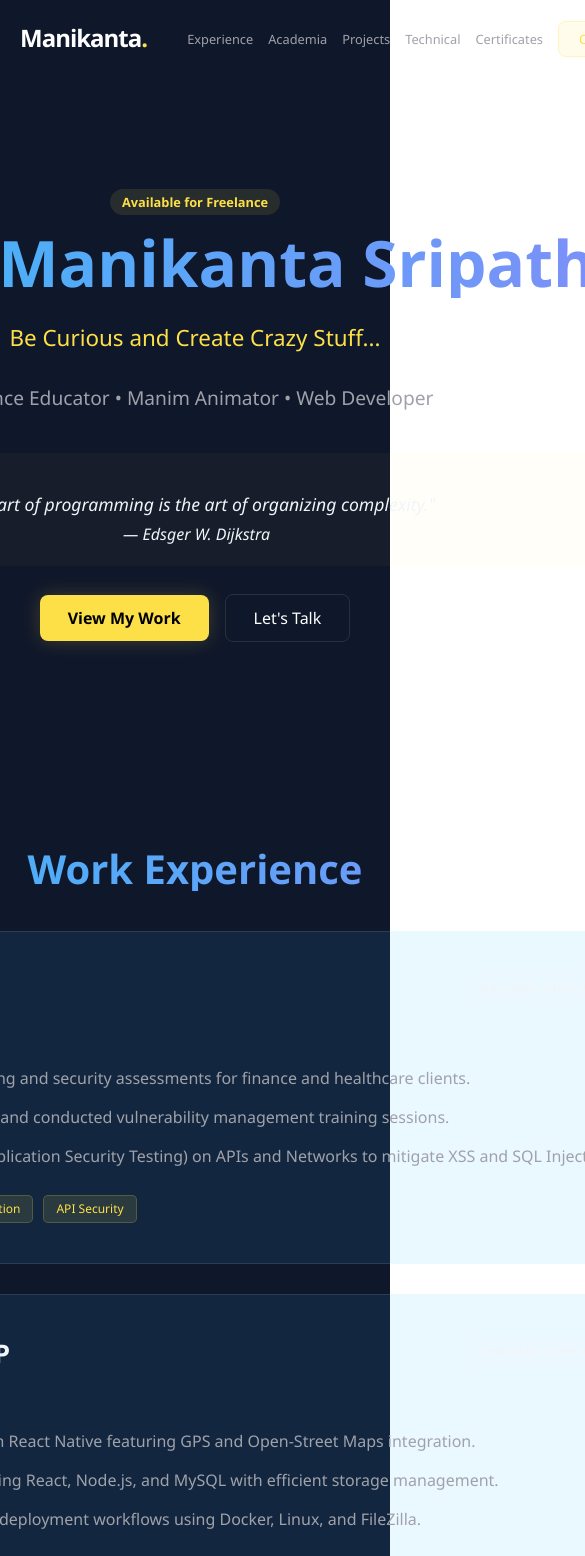
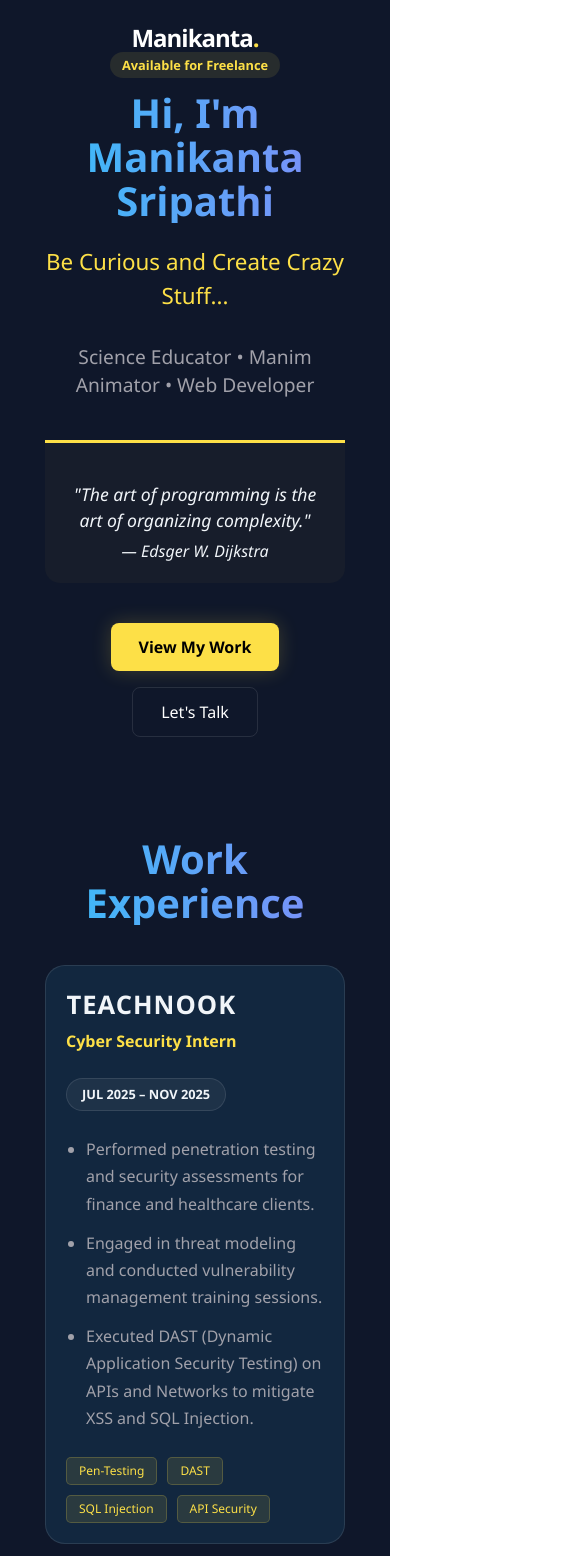
Before and after one commit to sripathimanikanta/mani-portfolio-v2, a React (Vite) app: page / in a window 390 px wide. Shown: the top 1556 px of the page, 585 px wide, since content can reach past the window. Built offline with nearby package versions, Linux system fonts and the light colour scheme.

Commit message:
fixed mobile view

```diff
--- a/src/App.css
+++ b/src/App.css
@@ -215,3 +215,18 @@ h1 {
 .contact-para{
   color: var(--text-muted); font-size: 1.1rem; margin-bottom: 30px;
 }
+/* Mobile Responsive Adjustments */
+@media (max-width: 768px) {
+  :root {
+    --section-padding: 40px 15px;
+  }
+
+  .section-title {
+    font-size: 1.8rem; /* Smaller titles so they don't wrap weirdly */
+    margin-bottom: 30px;
+  }
+
+  body {
+    padding: 20px 10px;
+  }
+}
--- a/src/Components/Projects.jsx
+++ b/src/Components/Projects.jsx
@@ -1,3 +1,5 @@
+import "../Css/Projects.css"
+
 const Projects = () => {
   return (
     <div class="container" id="projects">
--- a/src/Components/Skills.jsx
+++ b/src/Components/Skills.jsx
@@ -1,9 +1,11 @@
+import "../Css/Skills.css"
+
 const Skills = () => {
   const htmldirectPath = "/html5-brands-solid.svg";
   const cssdirectPath = "/css3-alt-brands-solid.svg";
   return (
     <div id="technical">
-      <div class="container">
+      <div className="tech-container">
         <h1>Technical Proficiency</h1>
 
         <div class="skills-grid">
--- a/src/Css/Experience.css
+++ b/src/Css/Experience.css
@@ -79,3 +79,18 @@
   border-radius: 5px;
   border: 1px solid rgba(253, 224, 71, 0.2);
 }
+@media (max-width: 768px) {
+  .experience-card, .project-card {
+    padding: 20px; /* Reduce internal padding */
+  }
+
+  .exp-header {
+    flex-direction: column;
+    align-items: flex-start;
+  }
+
+  .date-badge {
+    align-self: flex-start;
+    margin-top: 10px;
+  }
+}
--- a/src/Css/Hero.css
+++ b/src/Css/Hero.css
@@ -102,3 +102,34 @@
   font-size: 2rem;
   font-weight: 800;
 }
+@media (max-width: 768px) {
+  .hero-content {
+    flex-direction: column-reverse; /* Put the visual/profile at the top */
+    text-align: center;
+    gap: 30px;
+  }
+
+  .hero-text h1 {
+    font-size: 2.5rem;
+  }
+
+  .hero-btns {
+    display: flex;
+    flex-direction: column;
+    /* padding: 1em; */
+    margin: 0 auto;
+    gap: 1em;
+    justify-content: center;
+    align-items: center;
+  }
+
+  .btn-primary{
+    margin-right: 0;
+  }
+
+  .quote-box {
+    border-left: none;
+    border-top: 3px solid var(--nano-yellow);
+    border-radius: 0 0 15px 15px;
+  }
+}
--- a/src/Css/Navbar.css
+++ b/src/Css/Navbar.css
@@ -69,11 +69,22 @@
 }
 
 /* Mobile Responsiveness */
-@media (max-width: 768px) {
+/* @media (max-width: 768px) {
   .nav-links {
     gap: 15px;
   }
   .nav-links a {
     font-size: 0.8rem;
   }
+} */
+@media (max-width: 768px) {
+  .nav-links {
+    display: none; /* Hide standard links */
+  }
+
+  /* Optional: You can keep them visible but smaller */
+  .nav-container {
+    flex-direction: column;
+    gap: 10px;
+  }
 }
--- a/src/Css/Portfolio.css
+++ b/src/Css/Portfolio.css
@@ -53,3 +53,10 @@
   font-weight: bold;
   font-size: 0.8rem;
 }
+
+@media (max-width: 768px) {
+  .grid-layout{
+    display: flex;
+    flex-direction: column;
+  }
+}
--- /dev/null
+++ b/src/Css/Projects.css
@@ -0,0 +1,6 @@
+#projects{
+    margin: 0 auto;
+}
+.projects-container{
+    margin: 0 auto;
+}
--- /dev/null
+++ b/src/Css/Skills.css
@@ -0,0 +1,6 @@
+#technical{
+    margin: 0 auto;
+}
+.tech-container{
+    margin: 0 auto;
+}
```
